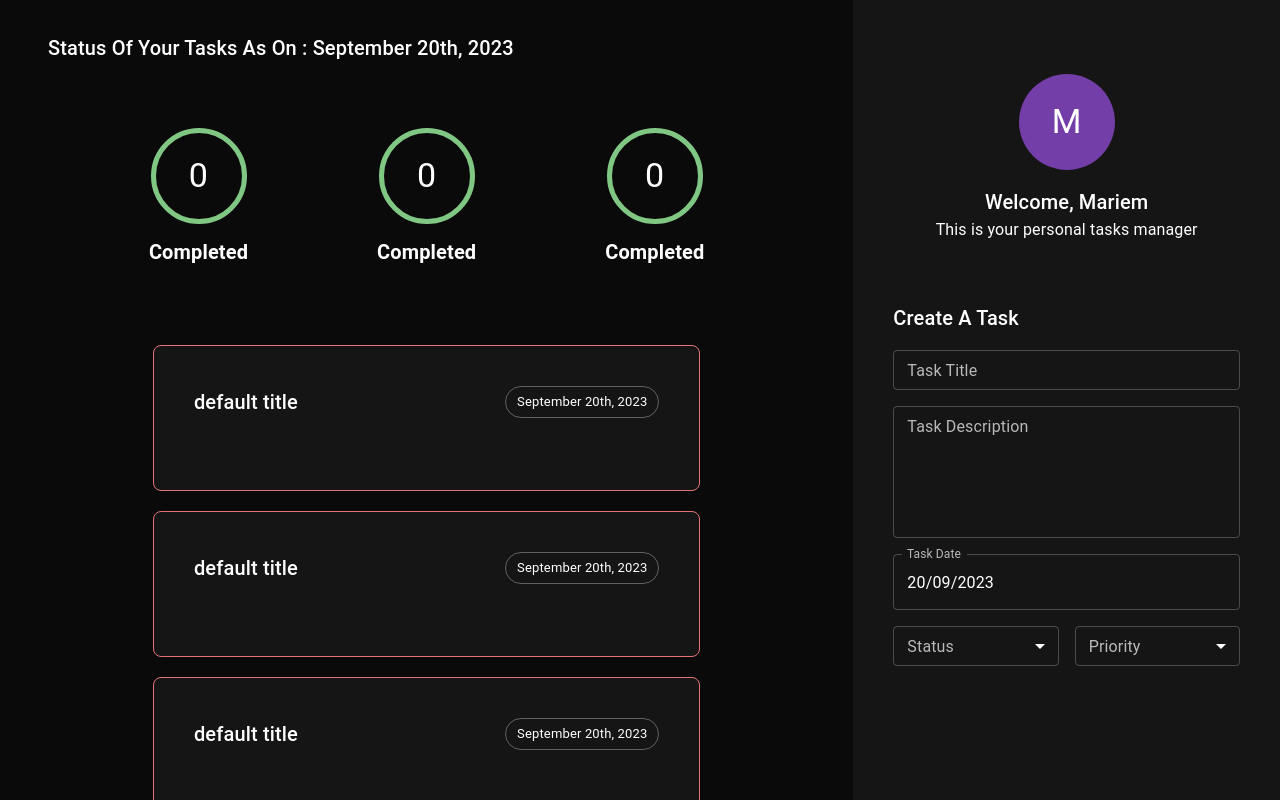
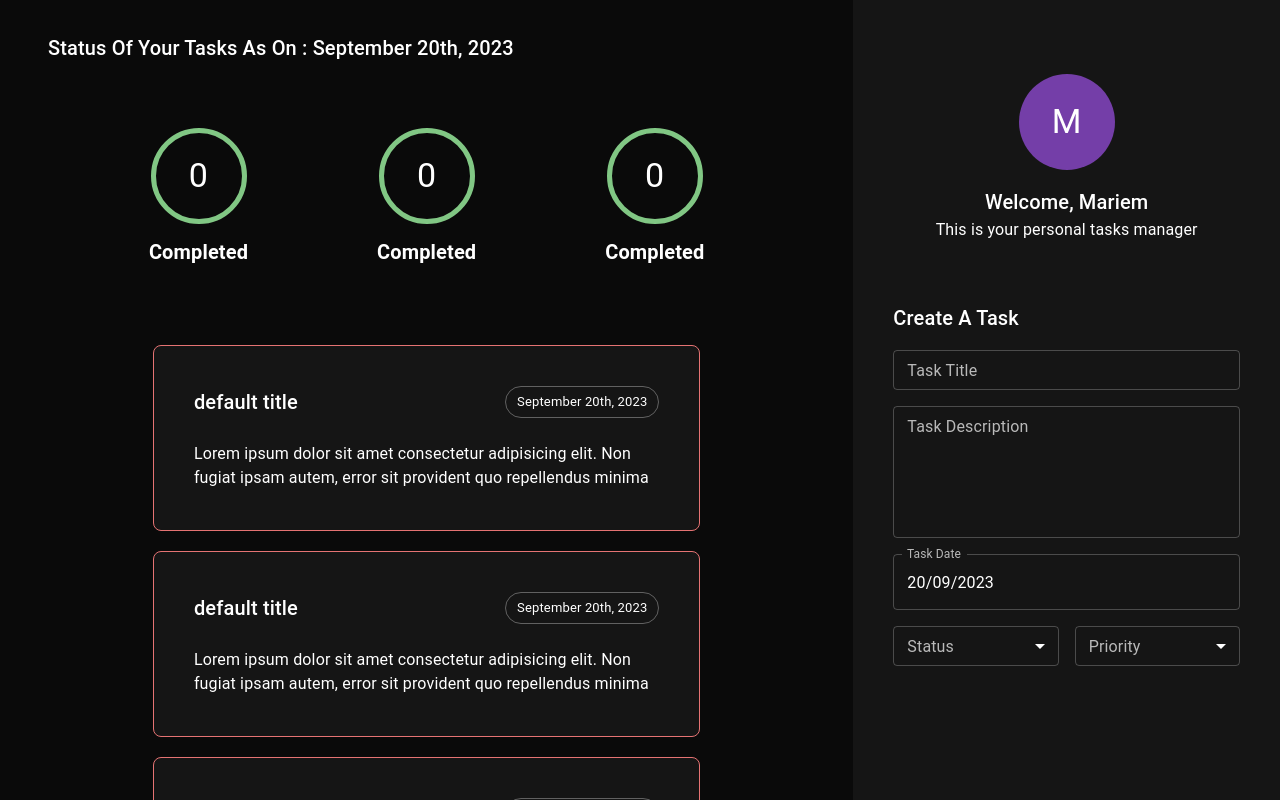
Before and after one commit to meriam-hamdaoui/Task-Manager, a React (Create React App) app: page / in a window 1280 px wide. Shown: the top 800 px of the page. Built offline with nearby package versions, Linux system fonts and the light colour scheme.

Commit message:
task card - description

```diff
--- a/src/components/task/TaskCard.tsx
+++ b/src/components/task/TaskCard.tsx
@@ -2,6 +2,7 @@ import React, { FC, ReactElement } from 'react';
 import { Box } from '@mui/material';
 import { taskCardBox } from './../../theme/cssObject';
 import { TaskHeader } from './_taskHeader';
+import { TaskDescription } from './_taskDescription';
 export const TaskCard: FC = (): ReactElement => {
   return (
     <Box
@@ -11,6 +12,7 @@ export const TaskCard: FC = (): ReactElement => {
       {/* header */}
       <TaskHeader />
       {/* description */}
+      <TaskDescription />
       {/* footer */}
     </Box>
   );
--- /dev/null
+++ b/src/components/task/_taskDescription.tsx
@@ -0,0 +1,20 @@
+import React, { FC, ReactElement } from 'react';
+import { Box, Typography } from '@mui/material';
+import { ITaskDescription } from './interfaces/ITaskDescription';
+import PropTypes from 'prop-types';
+
+export const TaskDescription: FC<ITaskDescription> = ({
+  text = `Lorem ipsum dolor sit amet consectetur adipisicing
+        elit. Non fugiat ipsam autem, error sit provident
+        quo repellendus minima`,
+}): ReactElement => {
+  return (
+    <Box>
+      <Typography>{text}</Typography>
+    </Box>
+  );
+};
+
+TaskDescription.propTypes = {
+  text: PropTypes.string,
+};
--- a/src/components/task/_taskHeader.tsx
+++ b/src/components/task/_taskHeader.tsx
@@ -4,17 +4,16 @@ import { ITaskHeader } from './interfaces/ITaskHeader';
 import { format } from 'date-fns';
 import PropTypes from 'prop-types';
 
-export const TaskHeader: FC<ITaskHeader> = (
-  props,
-): ReactElement => {
-  const { title = 'default title', date = new Date() } =
-    props;
+export const TaskHeader: FC<ITaskHeader> = ({
+  title = 'default title',
+  date = new Date(),
+}): ReactElement => {
   return (
     <Box
       display={'flex'}
       width={'100%'}
       justifyContent={'space-between'}
-      mb={4}
+      mb={3}
     >
       <Box>
         <Typography variant="h6">{title}</Typography>
--- /dev/null
+++ b/src/components/task/interfaces/ITaskDescription.ts
@@ -0,0 +1,3 @@
+export interface ITaskDescription {
+  text?: string;
+}
```
